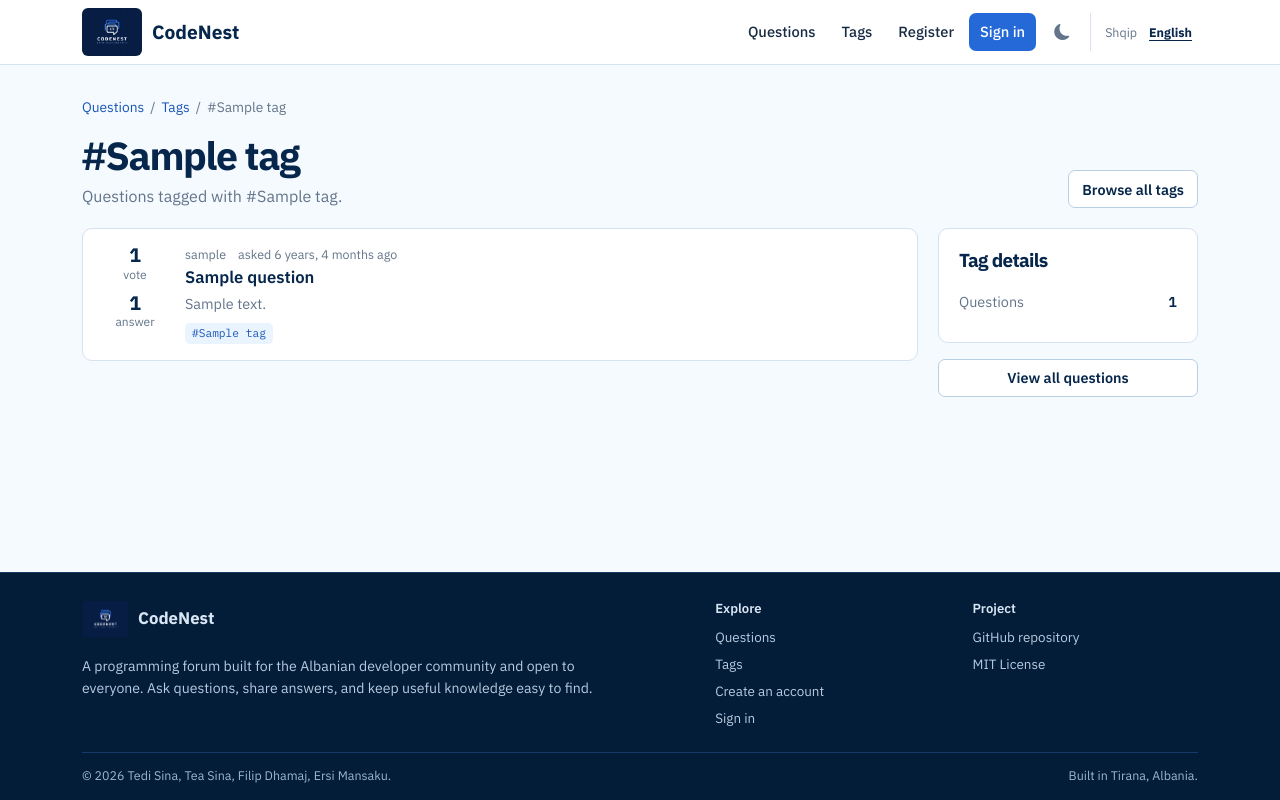
After one commit to TediSina/CodeNest, a Django app: page /tags/1/ in a window 1280 px wide. The commit adds this page. Run offline with Django 5.2, Linux system fonts and the light colour scheme; tables that the repository leaves empty hold one stand-in row (values such as "Sample post").

Commit message:
Add tag browsing pages and tag directory
Implement tag browsing UX and backend support: add tag list and per-tag question pages, and a reusable question list include. Update views (introduce _ranked_questions, tag_list, tag_questions), add URL routes, and link tag badges to their tag pages. Add CSS for question rows, tag directory, and sidebar actions to support the new layouts and make row links cover the full row. Introduce templates forum/includes/question_list.html, tag_list.html and tag_questions.html, update index and question_detail to use the include and link tags. Add TagBrowseTests to cover directory listing, per-tag ranking by vote_score, linking, special-character tags and 404 behavior. Update localization strings (.po/.mo) for the new UI text.

Co-Authored-By: Tea Sina <182015447+sinatea9@users.noreply.github.com>

```diff
--- a/CodeNest/static/css/base.css
+++ b/CodeNest/static/css/base.css
@@ -402,6 +402,7 @@ textarea {
 }
 
 .question-row {
+  position: relative;
   display: grid;
   grid-template-columns: 72px minmax(0, 1fr);
   gap: 14px;
@@ -415,9 +416,19 @@ textarea {
 }
 
 .question-row:hover,
-.question-row:focus {
+.question-row:focus-within {
   color: var(--text);
   background: var(--blue-pale);
+}
+
+.question-row__link {
+  color: inherit;
+}
+
+.question-row__link::after {
+  position: absolute;
+  inset: 0;
+  content: "";
 }
 
 .question-row__stats {
@@ -478,6 +489,17 @@ textarea {
   color: var(--blue-dark);
   font-family: var(--font-mono);
   font-size: 0.7rem;
+}
+
+.question-row .tag {
+  position: relative;
+  z-index: 1;
+}
+
+.tag:hover,
+.tag:focus {
+  color: var(--navy);
+  background: var(--blue-pale);
 }
 
 .tag--muted {
@@ -580,6 +602,29 @@ button.app-btn {
   color: var(--navy);
 }
 
+.tag-directory {
+  display: grid;
+  grid-template-columns: repeat(auto-fill, minmax(190px, 1fr));
+  gap: 0 22px;
+}
+
+.tag-directory__item {
+  display: flex;
+  align-items: center;
+  justify-content: space-between;
+  gap: 12px;
+  padding: 12px 0;
+  border-top: 1px solid var(--line);
+  color: var(--muted);
+  font-size: 0.8rem;
+}
+
+.tag-directory__item:hover .tag,
+.tag-directory__item:focus .tag {
+  color: var(--navy);
+  background: var(--blue-pale);
+}
+
 .app-btn--danger,
 .app-btn--danger:hover,
 .app-btn--danger:focus {
@@ -603,6 +648,12 @@ button.app-btn {
   flex-wrap: wrap;
   gap: 8px;
   margin-top: 14px;
+}
+
+.sidebar-actions {
+  display: grid;
+  gap: 8px;
+  margin-top: 16px;
 }
 
 .sidebar-actions .app-btn {
--- a/CodeNest/templates/base.html
+++ b/CodeNest/templates/base.html
@@ -42,6 +42,9 @@
                     <ul class="navbar-nav ms-auto site-nav">
                         <li class="nav-item">
                             <a class="site-nav__link" href="{% url 'index' %}">{% translate "Questions" %}</a>
+                        </li>
+                        <li class="nav-item">
+                            <a class="site-nav__link" href="{% url 'tag_list' %}">{% translate "Tags" %}</a>
                         </li>
                         {% if user.is_authenticated %}
                             <li class="nav-item">
@@ -112,6 +115,7 @@
                 <nav class="site-footer__nav" aria-label="{% translate 'Explore CodeNest' %}">
                     <h2>{% translate "Explore" %}</h2>
                     <a href="{% url 'index' %}">{% translate "Questions" %}</a>
+                    <a href="{% url 'tag_list' %}">{% translate "Tags" %}</a>
                     {% if user.is_authenticated %}
                         <a href="{% url 'create_question' %}">{% translate "Ask a question" %}</a>
                         <a href="{% url 'profile' %}">{% translate "Your profile" %}</a>
--- /dev/null
+++ b/forum/templates/forum/includes/question_list.html
@@ -0,0 +1,42 @@
+{% load question_preview i18n %}
+
+<div class="question-list">
+    {% for question in questions %}
+        <article class="question-row">
+            <div class="question-row__stats">
+                <div>
+                    <strong>{{ question.vote_score }}</strong>
+                    <span>{% blocktranslate count vote_count=question.vote_score %}vote{% plural %}votes{% endblocktranslate %}</span>
+                </div>
+                <div>
+                    <strong>{{ question.answer_count }}</strong>
+                    <span>{% blocktranslate count answer_count=question.answer_count %}answer{% plural %}answers{% endblocktranslate %}</span>
+                </div>
+            </div>
+            <div>
+                <div class="meta-line">
+                    <span>{{ question.author.username }}</span>
+                    <span>{% blocktranslate with asked_at=question.created_at|timesince %}asked {{ asked_at }} ago{% endblocktranslate %}</span>
+                </div>
+                <h2>
+                    <a href="{% url 'question_detail' question.id %}" class="question-row__link">{{ question.title }}</a>
+                </h2>
+                <p class="question-row__preview">{{ question.body|without_fenced_code|truncatechars:180 }}</p>
+                <div class="tag-row">
+                    {% for tag in question.tags.all %}
+                        <a href="{% url 'tag_questions' tag.pk %}" class="tag">#{{ tag.name }}</a>
+                    {% empty %}
+                        <span class="tag tag--muted">{% translate "untagged" %}</span>
+                    {% endfor %}
+                </div>
+            </div>
+        </article>
+    {% empty %}
+        <div class="empty-state">
+            <p>{{ empty_message }}</p>
+            {% if show_empty_ask and user.is_authenticated %}
+                <a href="{% url 'create_question' %}" class="app-btn">{% translate "Ask the first question" %}</a>
+            {% endif %}
+        </div>
+    {% endfor %}
+</div>
--- a/forum/templates/forum/question_detail.html
+++ b/forum/templates/forum/question_detail.html
@@ -26,7 +26,7 @@
     </div>
     <div class="tag-row">
         {% for tag in question.tags.all %}
-            <span class="tag">#{{ tag.name }}</span>
+            <a href="{% url 'tag_questions' tag.pk %}" class="tag">#{{ tag.name }}</a>
         {% empty %}
             <span class="tag tag--muted">{% translate "untagged" %}</span>
         {% endfor %}
--- /dev/null
+++ b/forum/templates/forum/tag_questions.html
@@ -0,0 +1,44 @@
+{% extends "base.html" %}
+{% load i18n %}
+
+{% block title %}#{{ tag.name }} | CodeNest{% endblock %}
+
+{% block content %}
+<div class="breadcrumb-line">
+    <a href="{% url 'index' %}">{% translate "Questions" %}</a>
+    <span>/</span>
+    <a href="{% url 'tag_list' %}">{% translate "Tags" %}</a>
+    <span>/</span>
+    <span>#{{ tag.name }}</span>
+</div>
+
+<div class="page-header">
+    <div>
+        <h1>#{{ tag.name }}</h1>
+        <p>{% blocktranslate with tag_name=tag.name %}Questions tagged with #{{ tag_name }}.{% endblocktranslate %}</p>
+    </div>
+    <a href="{% url 'tag_list' %}" class="app-btn app-btn--secondary">{% translate "Browse all tags" %}</a>
+</div>
+
+<div class="content-grid">
+    <section>
+        {% blocktranslate with tag_name=tag.name asvar empty_message %}No questions use #{{ tag_name }} yet.{% endblocktranslate %}
+        {% include "forum/includes/question_list.html" with empty_message=empty_message %}
+    </section>
+
+    <aside>
+        <div class="panel">
+            <h2>{% translate "Tag details" %}</h2>
+            <div class="stats-list">
+                <div class="stats-list__item">
+                    <span>{% translate "Questions" %}</span>
+                    <strong>{{ question_total }}</strong>
+                </div>
+            </div>
+        </div>
+        <div class="sidebar-actions">
+            <a href="{% url 'index' %}" class="app-btn app-btn--secondary">{% translate "View all questions" %}</a>
+        </div>
+    </aside>
+</div>
+{% endblock %}
--- a/forum/urls.py
+++ b/forum/urls.py
@@ -3,6 +3,8 @@ from . import views
 
 urlpatterns = [
     path('', views.index, name='index'),
+    path('tags/', views.tag_list, name='tag_list'),
+    path('tags/<int:pk>/', views.tag_questions, name='tag_questions'),
     path('question/<int:pk>/', views.question_detail, name='question_detail'),
     path('question/<int:pk>/vote/', views.vote_question, name='vote_question'),
     path('question/<int:pk>/comment/', views.add_question_comment, name='add_question_comment'),
--- a/forum/views.py
+++ b/forum/views.py
@@ -2,7 +2,7 @@ from django.contrib import messages
 from django.contrib.auth.models import User
 from django.contrib.auth.decorators import login_required
 from django.db.models import Count, Exists, IntegerField, OuterRef, Prefetch, Subquery, Sum, Value
-from django.db.models.functions import Coalesce
+from django.db.models.functions import Coalesce, Lower
 from django.http import HttpResponseBadRequest, JsonResponse
 from django.shortcuts import get_object_or_404, redirect, render
 from django.urls import reverse
@@ -10,7 +10,7 @@ from django.utils.translation import gettext as _
 from django.views.decorators.http import require_http_methods, require_POST
 
 from .forms import AnswerForm, CommentForm, QuestionForm
-from .models import Answer, AnswerVote, Comment, CommentVote, Question, QuestionVote, Vote
+from .models import Answer, AnswerVote, Comment, CommentVote, Question, QuestionVote, Tag, Vote
 
 
 def _with_vote_data(queryset, vote_model, target_field, user):
@@ -92,25 +92,54 @@ def _save_vote(request, item, vote_model, target_field, redirect_url):
 
     return redirect(redirect_url)
 
-def index(request):
-    questions = (
+
+def _ranked_questions(user, queryset=None):
+    if queryset is None:
+        queryset = Question.objects.all()
+
+    return (
         _with_vote_data(
-            Question.objects.select_related('author')
+            queryset.select_related('author')
             .prefetch_related('tags')
             .annotate(answer_count=Count('answers', distinct=True)),
             QuestionVote,
             'question',
-            request.user,
+            user,
         )
         .order_by('-vote_score', '-created_at')
     )
 
+
+def index(request):
     return render(request, 'forum/index.html', {
-        'questions': questions,
+        'questions': _ranked_questions(request.user),
         'question_total': Question.objects.count(),
         'answer_total': Answer.objects.count(),
         'member_total': User.objects.count(),
     })
+
+
+def tag_list(request):
+    tags = (
+        Tag.objects.annotate(question_count=Count('question', distinct=True))
+        .filter(question_count__gt=0)
+        .order_by(Lower('name'))
+    )
+
+    return render(request, 'forum/tag_list.html', {
+        'tags': tags,
+    })
+
+
+def tag_questions(request, pk):
+    tag = get_object_or_404(Tag, pk=pk)
+
+    return render(request, 'forum/tag_questions.html', {
+        'tag': tag,
+        'questions': _ranked_questions(request.user, tag.question_set.all()),
+        'question_total': tag.question_set.count(),
+    })
+
 
 def question_detail(request, pk):
     question = get_object_or_404(
```
Also changed, not shown: forum/templates/forum/index.html (+3 -39 lines), forum/templates/forum/tag_list.html (added, +36 -0 lines), forum/tests.py (+105 -0 lines), locale/sq/LC_MESSAGES/django.po, 1 other file.
